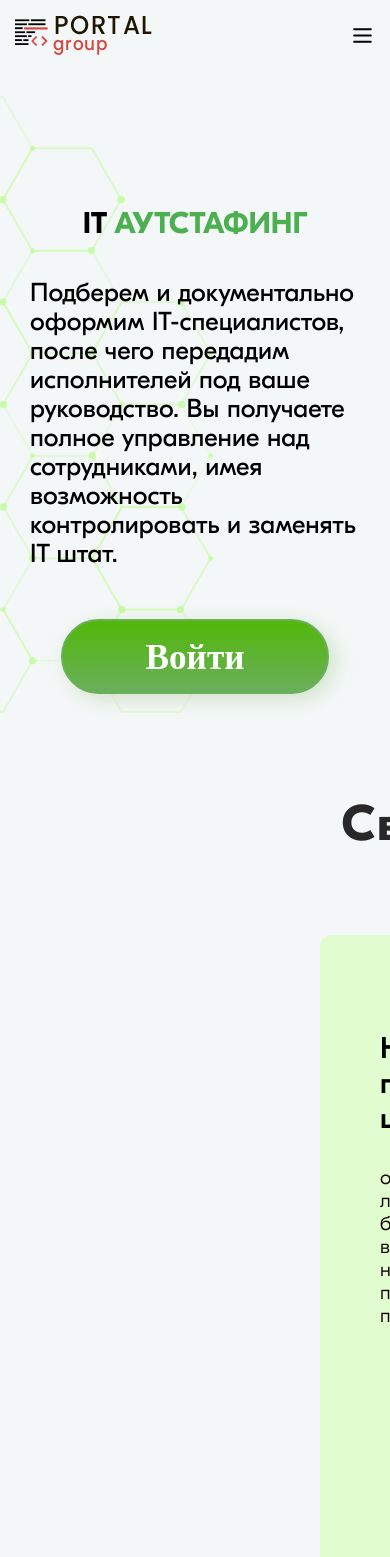
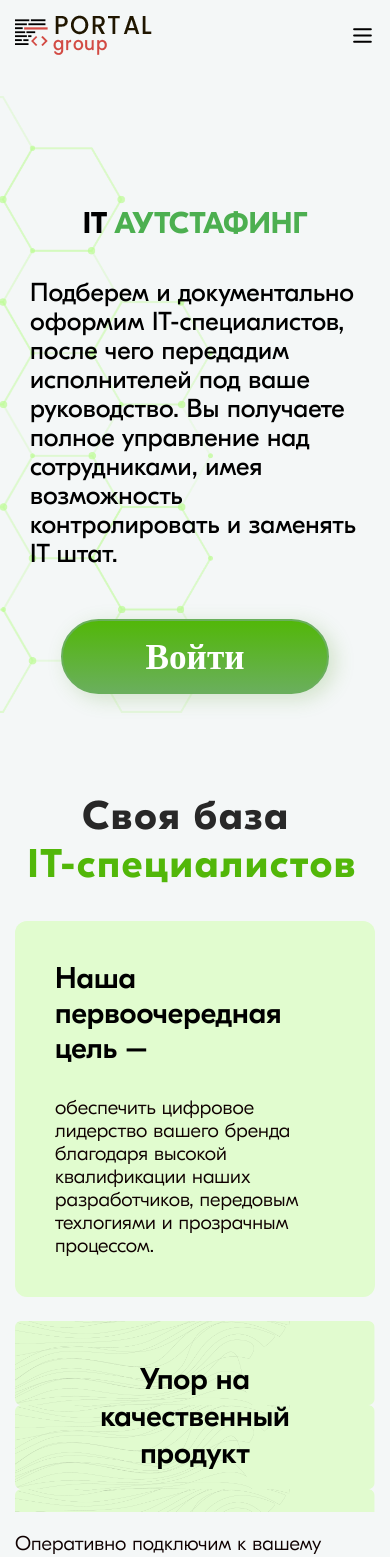
Before and after one commit to apuc/-outstaffing_land, a Vue app: page / in a window 390 px wide. Shown: the top 1557 px of the page. Built offline with nearby package versions, Linux system fonts and the light colour scheme.

Commit message:
new(ItSpecialist): дописал медиазапрос(<425px)

```diff
--- a/src/components/itSpecialist/ItSpecialist.vue
+++ b/src/components/itSpecialist/ItSpecialist.vue
@@ -292,8 +292,45 @@ h2 {
   color: #52b709;
 }
 @media only screen and (max-width: 425px) {
+  .it_specialist {
+    padding: 15px;
+  }
   .container-absolute-it-specialist {
     display: none;
   }
+  .container {
+    padding: 0;
+    width: 100%;
+    max-width: 100%;
+  }
+  .row {
+    margin-top: 0;
+    display: inline-block
+  }
+  .wrapper {
+    justify-content: start;
+  }
+  .col-410 {
+    margin-right: 0;
+    margin-left: 0;
+  }
+  .wrapper-410 {
+    padding: 40px;
+  }
+  .wrapper h2 {
+    display: inline-block;
+    font-size: 40px;
+    line-height: 48px;
+  }
+  .col-670 .paragraph {
+    margin-left: 0;
+  }
+  .background-img-green {
+    margin-bottom: 20px;
+  }
+  .background-img-green .heading {
+    padding: 40px;
+    line-height: 37px;
+  }
 }
 </style>
```
